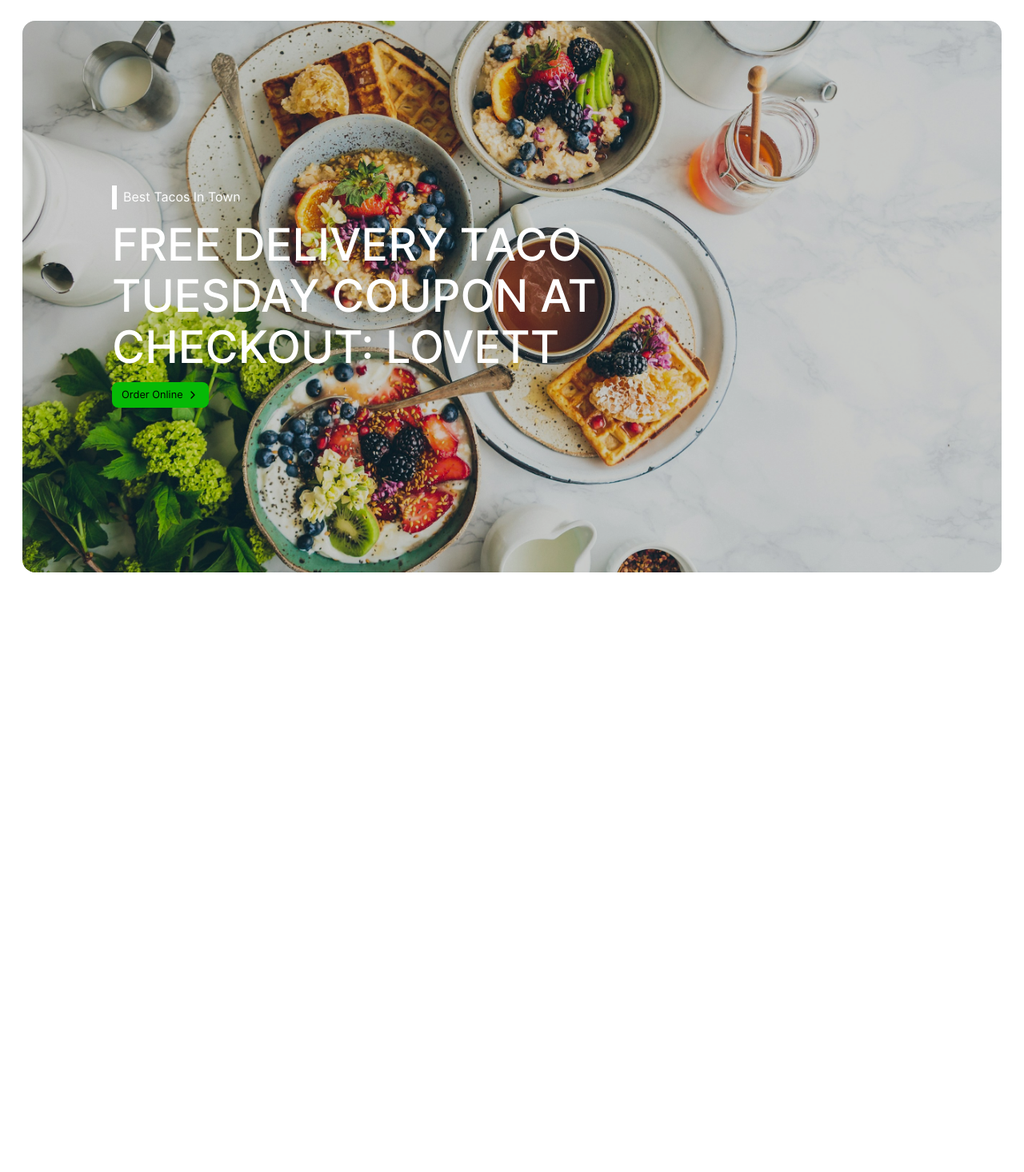
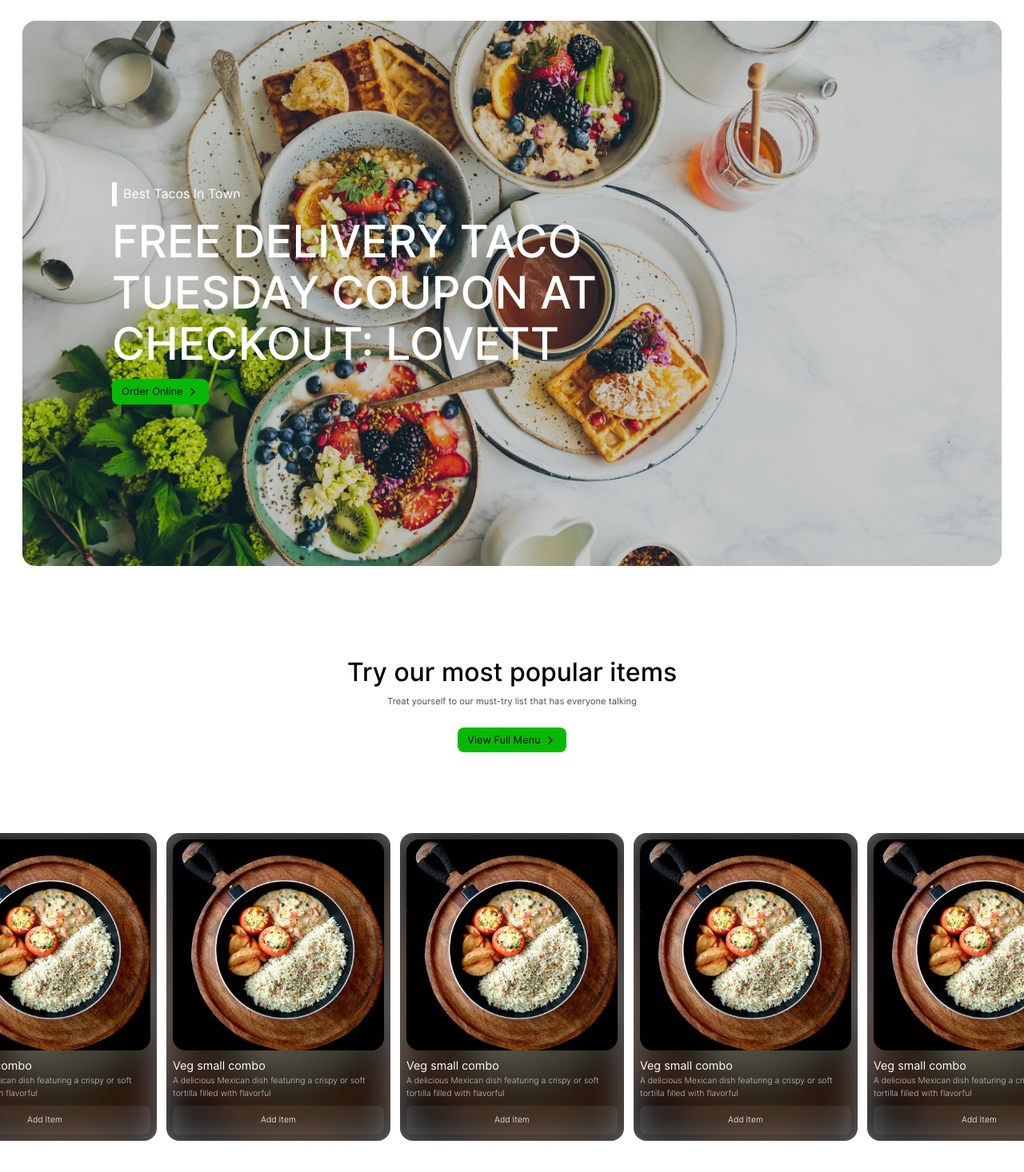
Before and after one commit to Portgas-D-Pushkar/Muncho_CMS, a Next.js app: page / in a window 1280 px wide. Shown: the part 72-1538 px from the top of the page at 80% size. Before the commit the page ends 800 px from the top, so only its background shows below. Built offline with nearby package versions, Linux system fonts and the light colour scheme.

Commit message:
Dishes section commpleted

```diff
--- a/src/app/globals.css
+++ b/src/app/globals.css
@@ -1,6 +1,15 @@
 @import "tailwindcss";
 
 /* fonts  */
+
+/* Light */
+@font-face {
+  font-family: "Inter-Lig";
+  src: url("/fonts/Inter-Light.otf") format("opentype");
+  font-weight: 200;
+  font-style: normal;
+  font-display: swap;
+}
 
 /* Regular */
 @font-face {
@@ -46,3 +55,8 @@
   font-style: normal;
   font-display: swap;
 }
+
+html,
+body {
+  overflow-x: hidden;
+}
--- a/src/app/page.tsx
+++ b/src/app/page.tsx
@@ -1,10 +1,12 @@
 import React from "react";
 import Hero from "@/components/Hero";
+import Dishes from "@/components/Dishes";
 
 function page() {
   return (
     <>
       <Hero />
+      <Dishes />
     </>
   );
 }
--- /dev/null
+++ b/src/components/Dishes.tsx
@@ -0,0 +1,35 @@
+import React from "react";
+
+// components
+import BigBtn from "./common/BigBtn";
+import DishesCard from "./DishesCard";
+
+function Dishes() {
+  return (
+    <div className="w-screen h-fit overflow-hidden relative">
+      <div className="w-screen h-screen min-h-fit flex flex-col justify-evenly items-center gap-5 overflow-hidden relative px-7 py-5">
+        <div className="w-fit h-fit flex flex-col justify-center items-center">
+          <h1 className="w-[180px] sm:w-fit text-center text-black text-[1.5rem] md:text-[2rem] font-['Inter-Med'] leading-6">
+            Try our most popular items
+          </h1>
+          <h6 className="w-[180px] sm:w-fit text-center text-[#4D4D4D] text-[0.7rem] font-['Inter-Reg'] mt-4">
+            Treat yourself to our must-try list that has everyone talking
+          </h6>
+          <BigBtn title={"View Full Menu"} link={"/"} styles="mt-6" />
+        </div>
+
+        <div className="w-fit flex justify-center items-center gap-3">
+          <DishesCard />
+          <DishesCard />
+          <DishesCard />
+          <DishesCard />
+          <DishesCard />
+          <DishesCard />
+          <DishesCard />
+        </div>
+      </div>
+    </div>
+  );
+}
+
+export default Dishes;
--- /dev/null
+++ b/src/components/DishesCard.tsx
@@ -0,0 +1,45 @@
+import React from "react";
+
+import Image from "next/image";
+
+// Images
+import Dish_1 from "../../public/Images/Dishes/dish_1.jpeg";
+
+function DishesCard() {
+  return (
+    <div className="w-[280px] h-fit overflow-hidden rounded-[1rem] relative p-2">
+      <div className="w-full h-full bg-black/55 absolute top-0 left-0 z-10"></div>
+      <Image
+        className="w-full h-full object-cover blur-xl absolute top-0 left-0 z-0"
+        src={Dish_1}
+        alt="dish_1"
+      />
+
+      {/* content  */}
+      <div className="w-full h-fit flex flex-col justify-center items-center gap-2 relative z-20">
+        <Image
+          className="w-full aspect-square object-cover rounded-[1rem] "
+          src={Dish_1}
+          alt="dish_1"
+        />
+
+        {/* text  */}
+        <div className="w-full">
+          <h1 className="text-white text-[0.9rem] font-['Inter-Reg']">
+            Veg small combo
+          </h1>
+          <p className="text-[#C4C4C4] text-[0.65rem] font-['Inter-Lig'] line-clamp-2">
+            A delicious Mexican dish featuring a crispy or soft tortilla filled
+            with flavorful
+          </p>
+        </div>
+
+        <button className="w-full bg-[#FFFFFF12] cursor-pointer text-center text-white font-['Inter-Lig'] text-[0.65rem] rounded-[0.5rem] py-2.5">
+          Add Item
+        </button>
+      </div>
+    </div>
+  );
+}
+
+export default DishesCard;
--- a/src/components/Hero.tsx
+++ b/src/components/Hero.tsx
@@ -16,10 +16,19 @@ function Hero() {
       <div className="w-screen h-screen min-h-fit flex flex-col justify-center items-center overflow-hidden relative">
         <Nav />
 
-        <div className="w-screen flex-1 overflow-hidden relative px-7 pb-3">
+        <div className="w-screen flex-1 min-h-fit overflow-hidden relative px-7 pb-5">
           <div className="w-full h-full overflow-hidden relative">
+            <Image
+              className="w-full h-full absolute top-0 left-0 rounded-2xl object-cover overflow-hidden z-0"
+              src={HeroImage}
+              alt="hero_image"
+            />
+
+            {/* overlay  */}
+            <div className="w-full h-full bg-black/20 absolute top-0 left-0 rounded-2xl z-10"></div>
+
             {/* texts  */}
-            <div className="w-full h-full absolute top-0 left-0 flex flex-col justify-center items-start gap-3 rounded-2xl z-20 px-6 sm:px-12 md:px-28">
+            <div className="w-full h-full flex flex-col justify-center items-start gap-3 rounded-2xl relative z-20 p-6 sm:p-12 md:p-28">
               <div className="w-fit flex justify-center items-center gap-2">
                 <div className="h-[30px] border-[3.5px] border-white"></div>
                 <h4 className="text-white text-[0.8rem] md:text-[1rem] font-['Inter-Reg']">
@@ -31,14 +40,6 @@ function Hero() {
               </h1>
               <BigBtn title={"Order Online"} link={"/"} />
             </div>
-
-            {/* overlay  */}
-            <div className="w-full h-full bg-black/20 absolute top-0 left-0 rounded-2xl z-10"></div>
-            <Image
-              className="w-full h-full rounded-2xl object-cover overflow-hidden relative z-0"
-              src={HeroImage}
-              alt="hero_image"
-            />
           </div>
         </div>
       </div>
--- a/src/components/common/Nav.tsx
+++ b/src/components/common/Nav.tsx
@@ -11,7 +11,7 @@ import BigBtn from "./BigBtn";
 
 function Nav() {
   return (
-    <nav className="w-screen h-fit flex justify-between items-center relative px-8 lg:px-14 py-6 ">
+    <nav className="w-screen h-fit flex justify-between items-center relative px-8 lg:px-14 py-4 md:py-6 ">
       <AlignJustify
         className="sm:hidden cursor-pointer"
         size={25}
@@ -20,7 +20,7 @@ function Nav() {
 
       {/* left  */}
       <div className="w-fit h-fit flex justify-center items-center sm:gap-5">
-        <div className="w-[50px] h-fit overflow-hidden relative">
+        <div className="w-[50px] h-fit overflow-hidden relative ml-8 sm:ml-0">
           <Image className="w-full h-fit object-cover" src={Logo} alt="logo" />
         </div>
         <Link
```
Also changed, not shown: public/Images/Dishes/dish_1.jpeg (added), public/fonts/Inter-Light.otf (added).
